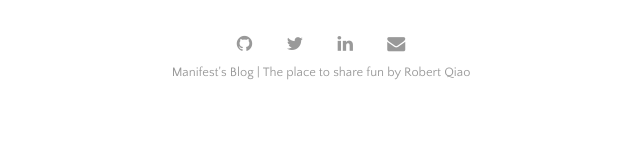
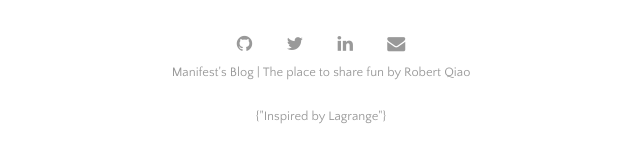
Before and after one commit to manifestoso/PersonalBlog, a Jekyll site: the page built from index.html, in a window 1280 px wide and 900 px high, scrolled down 2279 px. Shown: the part 738-897 px from the top of the window, without its empty margins (319-959 px from the left). Built offline with Jekyll 4.4.1, drawn with Linux system fonts in a browser that asks for light colours; nearby versions of some CDN libraries; the list of posts is cut into pages by our own code; before the commit the page ends 3135 px from its top, so only the background shows below that.

Commit message:
Footer update

```diff
--- a/_includes/footer.html
+++ b/_includes/footer.html
@@ -15,4 +15,5 @@
     <a href="mailto:{{site.author.email}}"><i class="fa fa-envelope" aria-hidden="true" target="_blank"></i></a>
   {% endif %}
   <div class="post-date"><a href="{{ site.github.url }}/menu/aboutus.html">{{ site.title }} | {{ site.tagline }} by {{ site.author.name }}</a></div>
+  <div class="post-date"><a href="https://lenpaul.github.io/Lagrange/menu/about"> {"Inspired by Lagrange"} </a></div>
 </footer>
```
